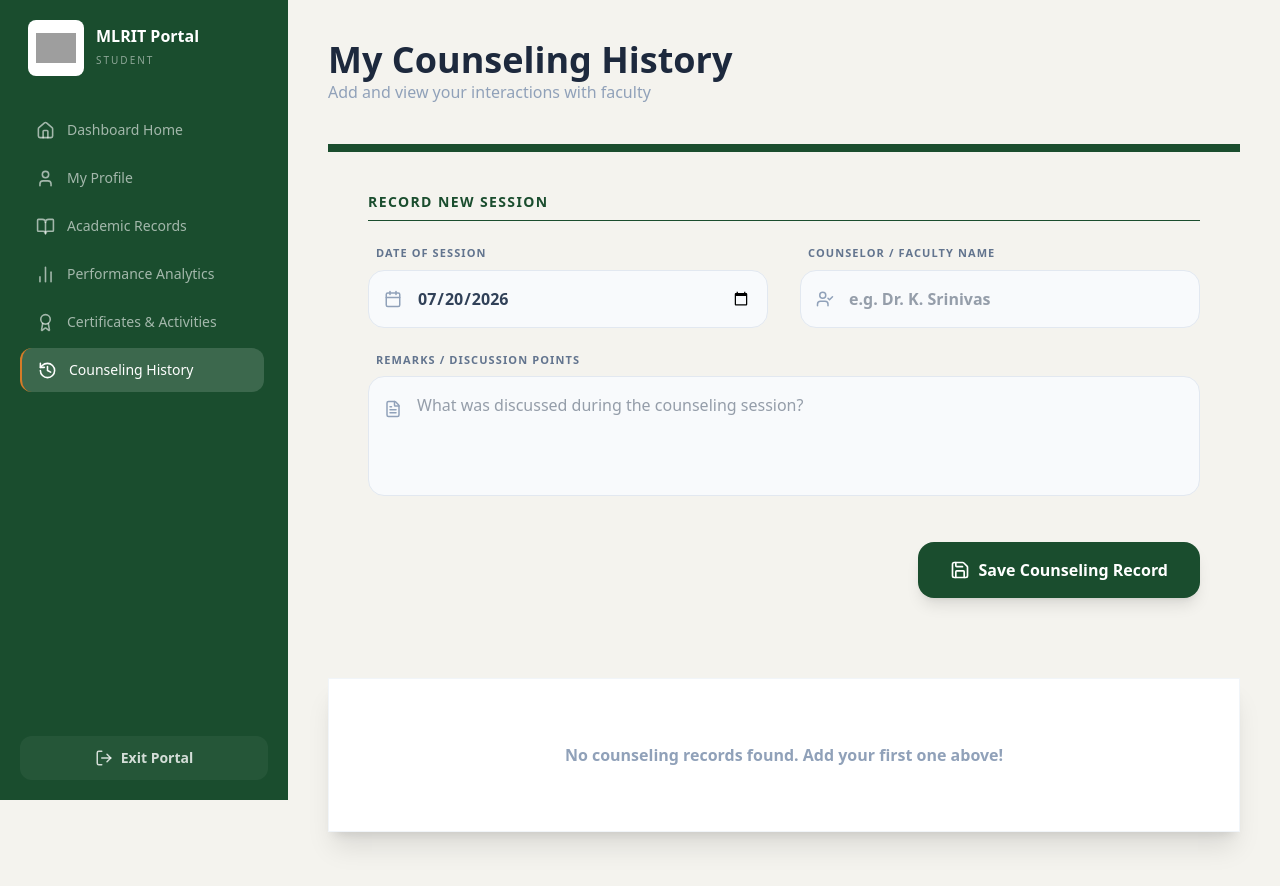
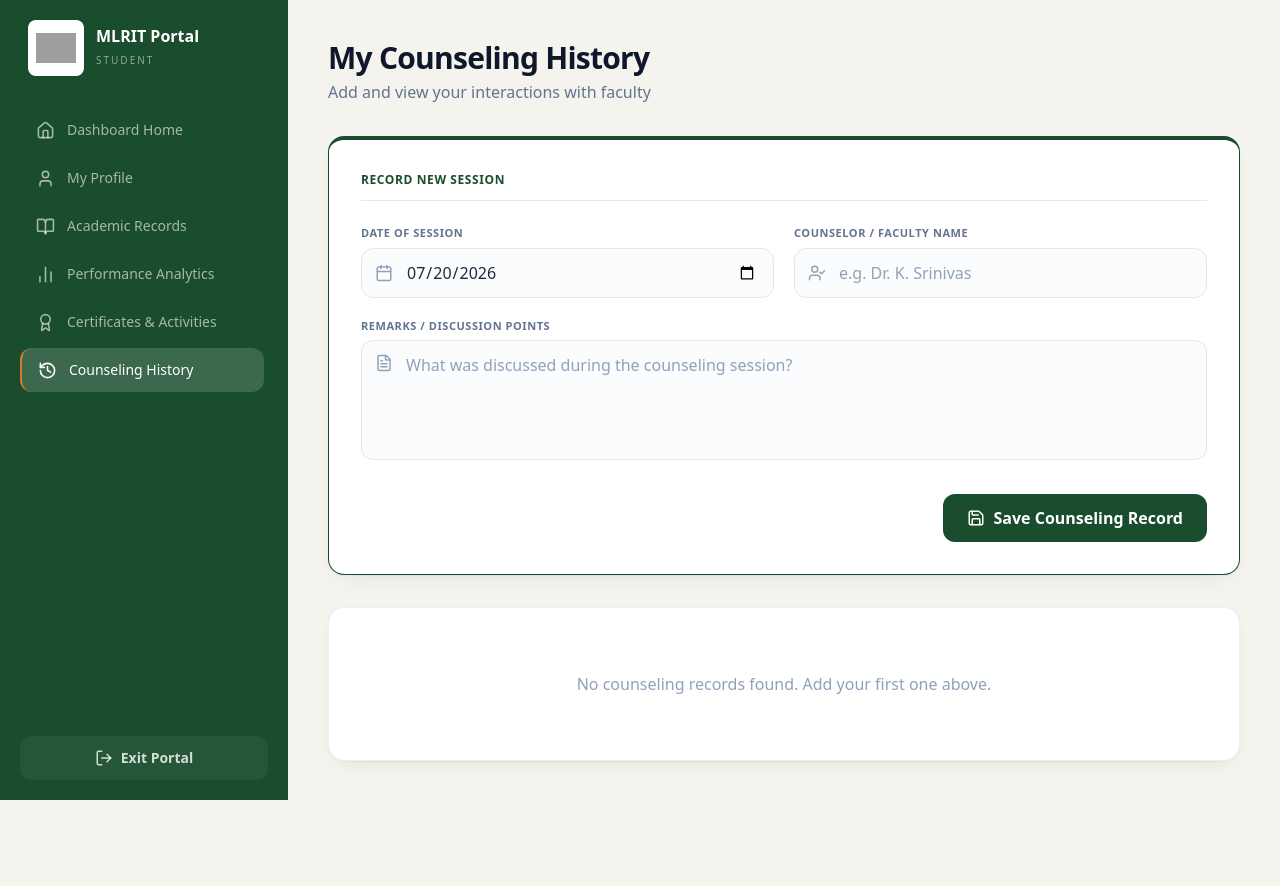
Before and after one commit to Pavan2coder/mlrit-counseling-portal, a React (Vite) app in the folder frontend/: page /dashboard in a window 1280 px wide. Both pictures are taken after a click on the button "Counseling History". Shown: the top 886 px of the page. After the commit the page ends 841 px from the top, so only its background shows below. Built offline with nearby package versions, Linux system fonts and the light colour scheme; grey boxes are pictures that could not be loaded.

Commit message:
Restyle CounselingLogs form and history table

```diff
--- a/frontend/src/components/CounselingLogs.jsx
+++ b/frontend/src/components/CounselingLogs.jsx
@@ -62,7 +62,7 @@ export default function CounselingLogs() {
       // 5. Update the screen and clear the form
       setLogs(updatedLogs);
       setNewLog({ date: new Date().toISOString().split('T')[0], counselor: '', remarks: '' });
-      toast.success("Counseling record added successfully! ✅", { id: toastId });
+      toast.success("Counseling record added successfully!", { id: toastId });
 
     } catch (error) {
       toast.error("Failed to save record.", { id: toastId });
@@ -71,93 +71,93 @@ export default function CounselingLogs() {
 
   return (
     <div className="animate-fade-in pb-10">
-      <div className="mb-10">
-        <h2 className="text-4xl font-black text-slate-800">My Counseling History</h2>
-        <p className="text-slate-400 font-medium">Add and view your interactions with faculty</p>
+      <div className="mb-8">
+        <h2 className="text-3xl font-extrabold text-slate-900 tracking-tight">My Counseling History</h2>
+        <p className="text-slate-500 mt-1">Add and view your interactions with faculty</p>
       </div>
 
       {/* 🌟 FORM SECTION: Where students add their logs */}
-      <div className="glass-card p-10 mb-10 border-t-8 border-[#1a4d2e]">
-        <h3 className="text-[#1a4d2e] font-black uppercase tracking-widest text-sm mb-6 border-b pb-2">Record New Session</h3>
+      <div className="card p-6 md:p-8 mb-8 border-t-4 border-primary">
+        <h3 className="text-primary font-semibold uppercase tracking-wider text-xs mb-6 border-b border-slate-200 pb-3">Record New Session</h3>
 
-        <form onSubmit={handleAddLog} className="space-y-6">
-          <div className="grid grid-cols-1 md:grid-cols-2 gap-8">
-            <div className="space-y-2">
-              <label className="text-[11px] font-black text-slate-500 uppercase tracking-widest ml-2 block">Date of Session</label>
+        <form onSubmit={handleAddLog} className="space-y-5">
+          <div className="grid grid-cols-1 md:grid-cols-2 gap-5">
+            <div>
+              <label className="label-text">Date of Session</label>
               <div className="relative">
-                <Calendar className="absolute left-4 top-1/2 -translate-y-1/2 text-slate-400" size={18} />
+                <Calendar className="absolute left-3.5 top-1/2 -translate-y-1/2 text-slate-400" size={18} />
                 <input
                   type="date"
                   value={newLog.date}
                   onChange={(e) => setNewLog({...newLog, date: e.target.value})}
-                  className="w-full p-4 pl-12 rounded-2xl border border-slate-200 bg-slate-50 focus:bg-white focus:ring-2 focus:ring-[#1a4d2e] outline-none font-bold text-slate-700"
+                  className="input-field pl-11"
                   required
                 />
               </div>
             </div>
 
-            <div className="space-y-2">
-              <label className="text-[11px] font-black text-slate-500 uppercase tracking-widest ml-2 block">Counselor / Faculty Name</label>
+            <div>
+              <label className="label-text">Counselor / Faculty Name</label>
               <div className="relative">
-                <UserCheck className="absolute left-4 top-1/2 -translate-y-1/2 text-slate-400" size={18} />
+                <UserCheck className="absolute left-3.5 top-1/2 -translate-y-1/2 text-slate-400" size={18} />
                 <input
                   type="text"
                   placeholder="e.g. Dr. K. Srinivas"
                   value={newLog.counselor}
                   onChange={(e) => setNewLog({...newLog, counselor: e.target.value})}
-                  className="w-full p-4 pl-12 rounded-2xl border border-slate-200 bg-slate-50 focus:bg-white focus:ring-2 focus:ring-[#1a4d2e] outline-none font-bold text-slate-700"
+                  className="input-field pl-11"
                   required
                 />
               </div>
             </div>
           </div>
 
-          <div className="space-y-2">
-            <label className="text-[11px] font-black text-slate-500 uppercase tracking-widest ml-2 block">Remarks / Discussion Points</label>
+          <div>
+            <label className="label-text">Remarks / Discussion Points</label>
             <div className="relative">
-              <FileText className="absolute left-4 top-6 text-slate-400" size={18} />
+              <FileText className="absolute left-3.5 top-3.5 text-slate-400" size={18} />
               <textarea
                 placeholder="What was discussed during the counseling session?"
                 value={newLog.remarks}
                 onChange={(e) => setNewLog({...newLog, remarks: e.target.value})}
-                className="w-full p-4 pl-12 rounded-2xl border border-slate-200 bg-slate-50 focus:bg-white focus:ring-2 focus:ring-[#1a4d2e] outline-none min-h-[120px] font-medium text-slate-700 resize-none"
+                className="input-field pl-11 min-h-[120px] resize-none"
                 required
               ></textarea>
             </div>
           </div>
 
-          <div className="flex justify-end pt-4">
-            <button type="submit" className="bg-[#1a4d2e] text-white font-black px-8 py-4 rounded-2xl shadow-lg hover:-translate-y-1 active:scale-95 transition-all flex items-center gap-2 cursor-pointer">
-              <Save size={20} /> Save Counseling Record
+          <div className="flex justify-end pt-2">
+            <button type="submit" className="bg-primary text-white font-semibold px-6 py-3 rounded-xl hover:bg-primary-hover active:scale-[0.99] transition-all flex items-center gap-2 cursor-pointer">
+              <Save size={18} /> Save Counseling Record
             </button>
           </div>
         </form>
       </div>
 
       {/* 🌟 TABLE SECTION: Where past logs are displayed */}
-      <div className="glass-card overflow-x-auto bg-white shadow-xl border border-slate-100">
+      <div className="card overflow-x-auto">
         {logs.length > 0 ? (
           <table className="w-full text-left border-collapse">
             <thead>
-              <tr className="text-xs font-black text-slate-400 uppercase border-b-2 border-slate-100 bg-slate-50">
-                <th className="p-6 w-1/6">Date</th>
-                <th className="p-6 w-1/4">Counselor</th>
-                <th className="p-6">Remarks / Action Taken</th>
+              <tr className="text-[11px] font-semibold text-slate-400 uppercase tracking-wider border-b border-slate-200 bg-slate-50/60">
+                <th className="p-5 w-1/6">Date</th>
+                <th className="p-5 w-1/4">Counselor</th>
+                <th className="p-5">Remarks / Action Taken</th>
               </tr>
             </thead>
             <tbody>
               {logs.slice().reverse().map((log, index) => (
-                <tr key={index} className="border-b border-slate-50 hover:bg-slate-50/50 transition-colors">
-                  <td className="p-6 font-bold text-slate-600">{log.date}</td>
-                  <td className="p-6 font-black text-[#1a4d2e]">{log.counselor}</td>
-                  <td className="p-6 text-slate-600 font-medium">"{log.remarks}"</td>
+                <tr key={index} className="border-b border-slate-100 last:border-0 hover:bg-slate-50/50 transition-colors">
+                  <td className="p-5 font-medium text-slate-600">{log.date}</td>
+                  <td className="p-5 font-semibold text-primary">{log.counselor}</td>
+                  <td className="p-5 text-slate-600">"{log.remarks}"</td>
                 </tr>
               ))}
             </tbody>
           </table>
         ) : (
-          <div className="p-16 text-center text-slate-400 font-bold bg-white rounded-b-[2rem]">
-            No counseling records found. Add your first one above!
+          <div className="p-16 text-center text-slate-400">
+            No counseling records found. Add your first one above.
           </div>
         )}
       </div>
```
